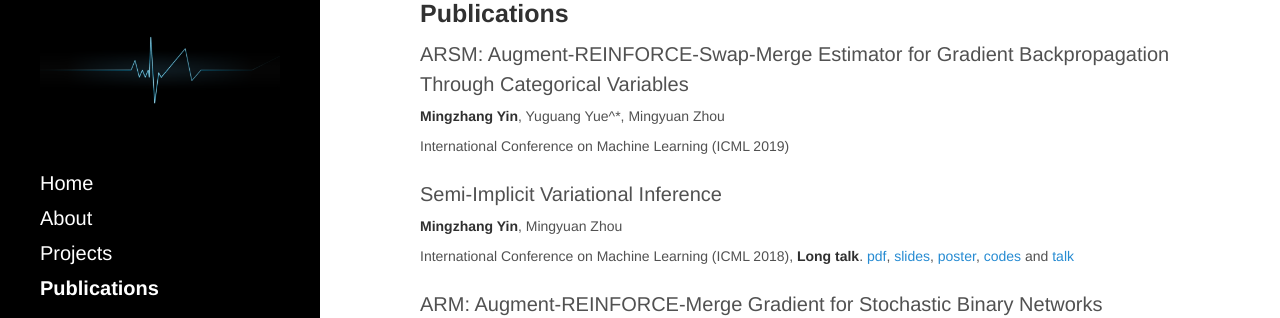
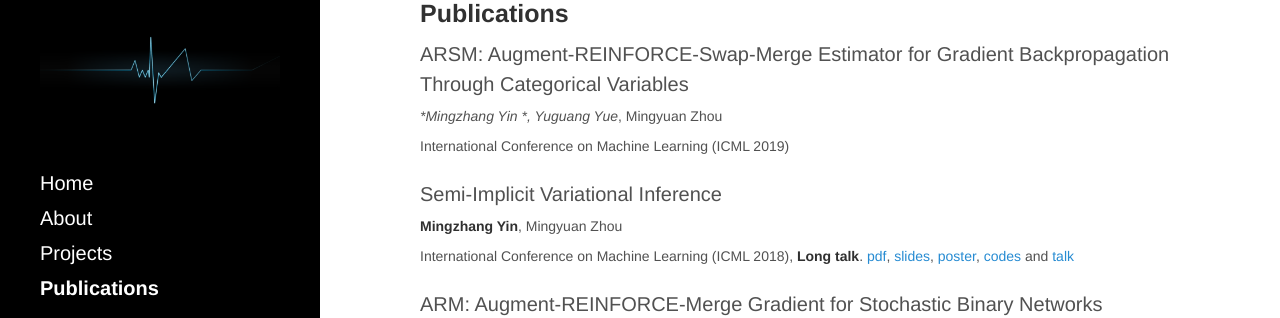
Before and after one commit to mingzhang-yin/mingzhang-yin.github.io, a Jekyll site: the page built from publications.md, in a window 1280 px wide and 1094 px high. Shown: the part 142-460 px from the top of the window. Built offline with Jekyll 4.4.1, drawn with Linux system fonts in a browser that asks for light colours; nearby versions of some CDN libraries.

Commit message:
Update publications.md

```diff
--- a/publications.md
+++ b/publications.md
@@ -5,7 +5,7 @@ title: Publications
 
 ### Publications
 ARSM: Augment-REINFORCE-Swap-Merge Estimator for Gradient Backpropagation Through Categorical Variables
-<br> <span style="font-size:14px"> **Mingzhang Yin**, Yuguang Yue^*, Mingyuan Zhou  <br>
+<br> <span style="font-size:14px"> **Mingzhang Yin* **, Yuguang Yue*, Mingyuan Zhou  <br>
 International Conference on Machine Learning (ICML 2019)
  </span>
 
```
